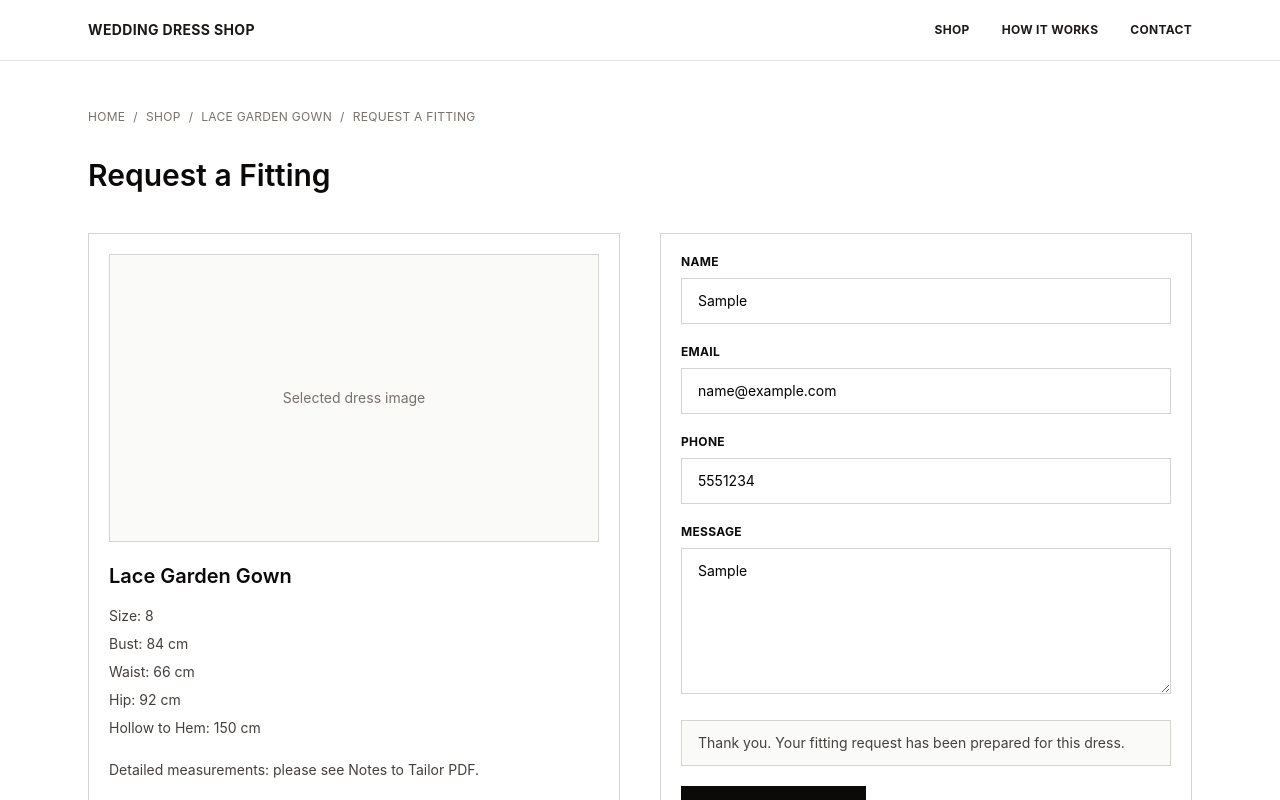
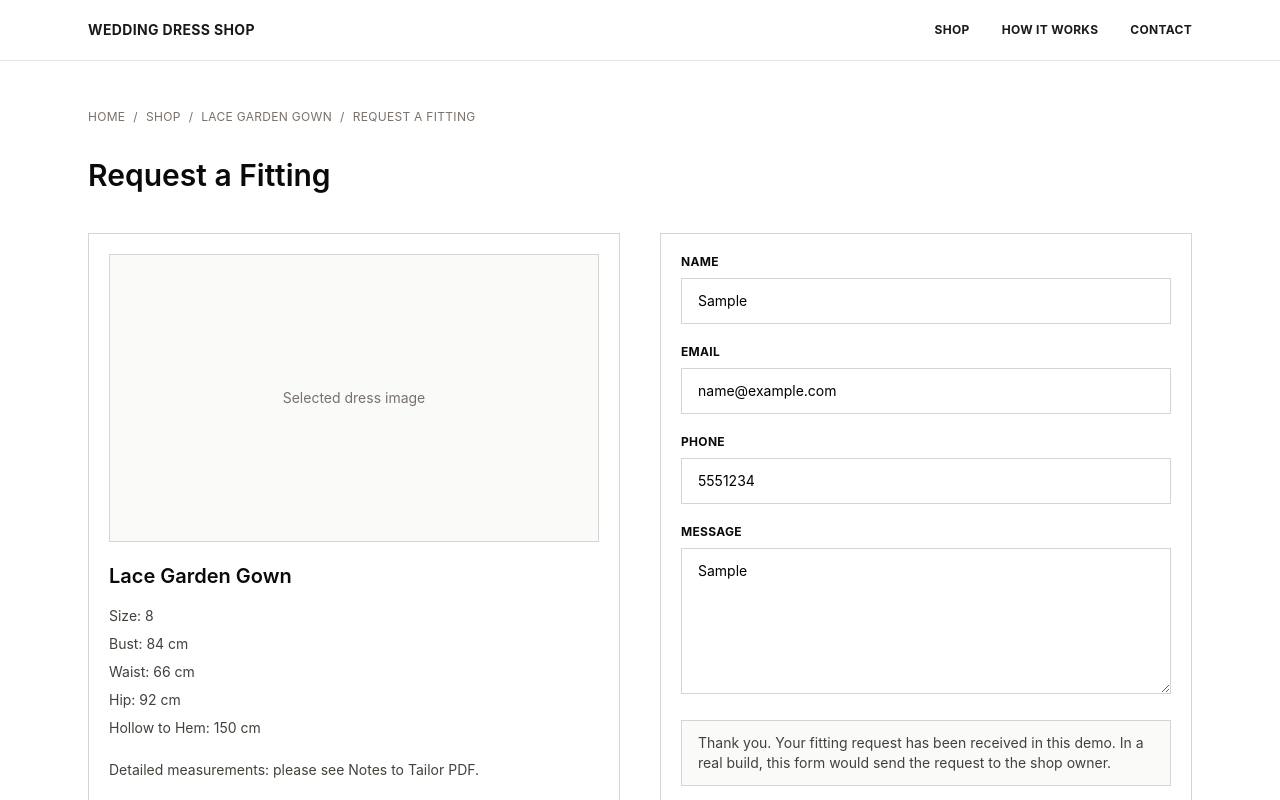
Before and after one commit to wyangy/wedding-dress-shop, a React (Vite) app: page /request-fitting/1 in a window 1280 px wide. Both pictures are taken after typing "Sample", "name@example.com", "5551234", "Sample" into the empty fields and a click on the button "SUBMIT REQUEST". Shown: the top 800 px of the page. Built offline with nearby package versions, Linux system fonts and the light colour scheme.

Commit message:
Add basic fitting form validation

```diff
--- a/src/pages/RequestFittingPage.tsx
+++ b/src/pages/RequestFittingPage.tsx
@@ -7,6 +7,7 @@ import { featuredDresses } from "../data/dresses";
 function RequestFittingPage() {
   const { id } = useParams();
   const [isSubmitted, setIsSubmitted] = useState(false);
+  const [phoneError, setPhoneError] = useState("");
 
   const dress = featuredDresses.find((dress) => dress.id === Number(id));
 
@@ -82,6 +83,21 @@ function RequestFittingPage() {
             className="space-y-5 border border-stone-300 p-5"
             onSubmit={(event) => {
               event.preventDefault();
+
+              const formData = new FormData(event.currentTarget);
+              const phone = String(formData.get("phone") ?? "").trim();
+
+              const phonePattern = /^[0-9+() -]{7,20}$/;
+
+              if (!phonePattern.test(phone)) {
+                setPhoneError(
+                  "Please enter a valid phone number using numbers, spaces, +, brackets, or hyphens."
+                );
+                setIsSubmitted(false);
+                return;
+              }
+
+              setPhoneError("");
               setIsSubmitted(true);
             }}
           >
@@ -96,6 +112,7 @@ function RequestFittingPage() {
                 id="name"
                 name="name"
                 type="text"
+                required
                 className="w-full border border-stone-300 px-4 py-3 text-sm"
               />
             </div>
@@ -111,6 +128,7 @@ function RequestFittingPage() {
                 id="email"
                 name="email"
                 type="email"
+                required
                 className="w-full border border-stone-300 px-4 py-3 text-sm"
               />
             </div>
@@ -126,8 +144,14 @@ function RequestFittingPage() {
                 id="phone"
                 name="phone"
                 type="tel"
+                required
+                inputMode="tel"
                 className="w-full border border-stone-300 px-4 py-3 text-sm"
               />
+
+              {phoneError && (
+                <p className="mt-2 text-sm text-red-700">{phoneError}</p>
+              )}
             </div>
 
             <div>
@@ -141,6 +165,7 @@ function RequestFittingPage() {
                 id="message"
                 name="message"
                 rows={6}
+                required
                 className="w-full border border-stone-300 px-4 py-3 text-sm"
                 placeholder="Tell us about your preferred fitting time or any questions."
               />
@@ -148,8 +173,9 @@ function RequestFittingPage() {
 
             {isSubmitted && (
               <div className="border border-stone-300 bg-stone-50 px-4 py-3 text-sm text-stone-700">
-                Thank you. Your fitting request has been prepared for this
-                dress.
+                Thank you. Your fitting request has been received in this demo.
+                In a real build, this form would send the request to the shop
+                owner.
               </div>
             )}
 
```
